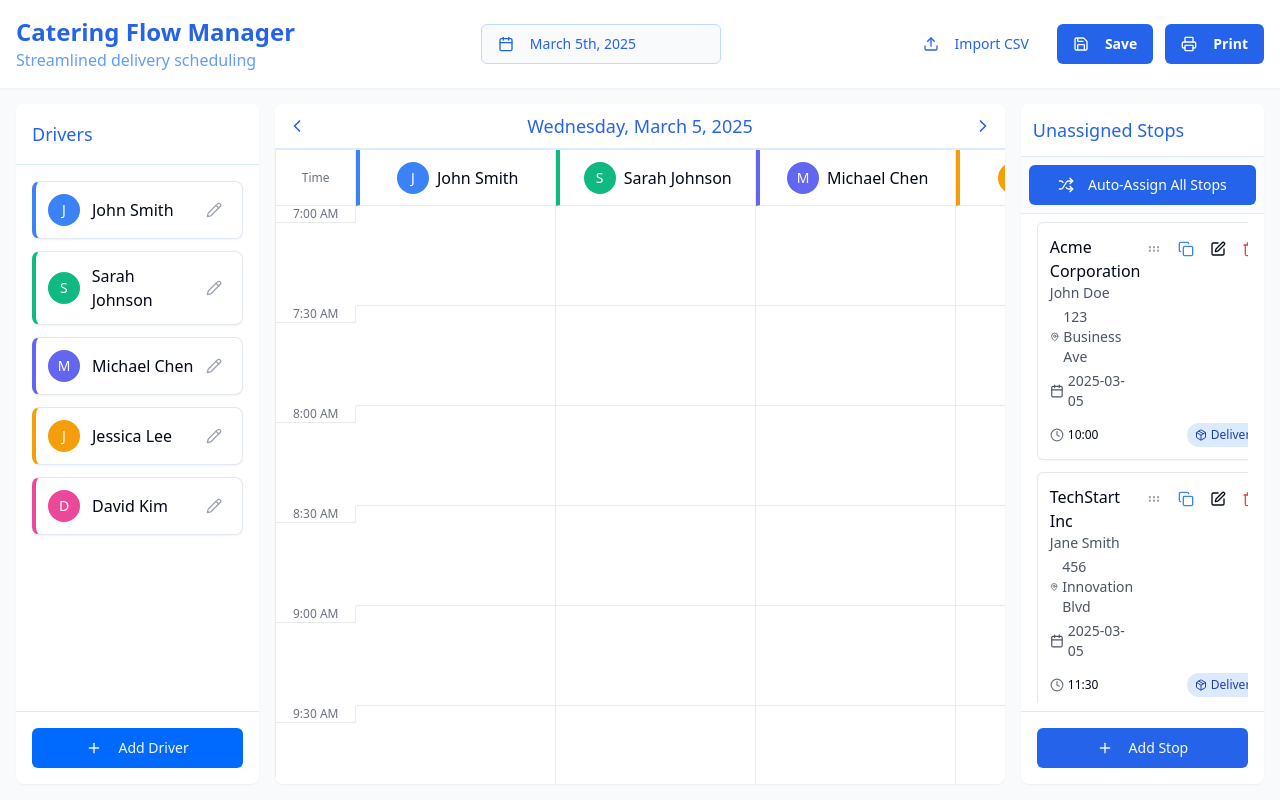
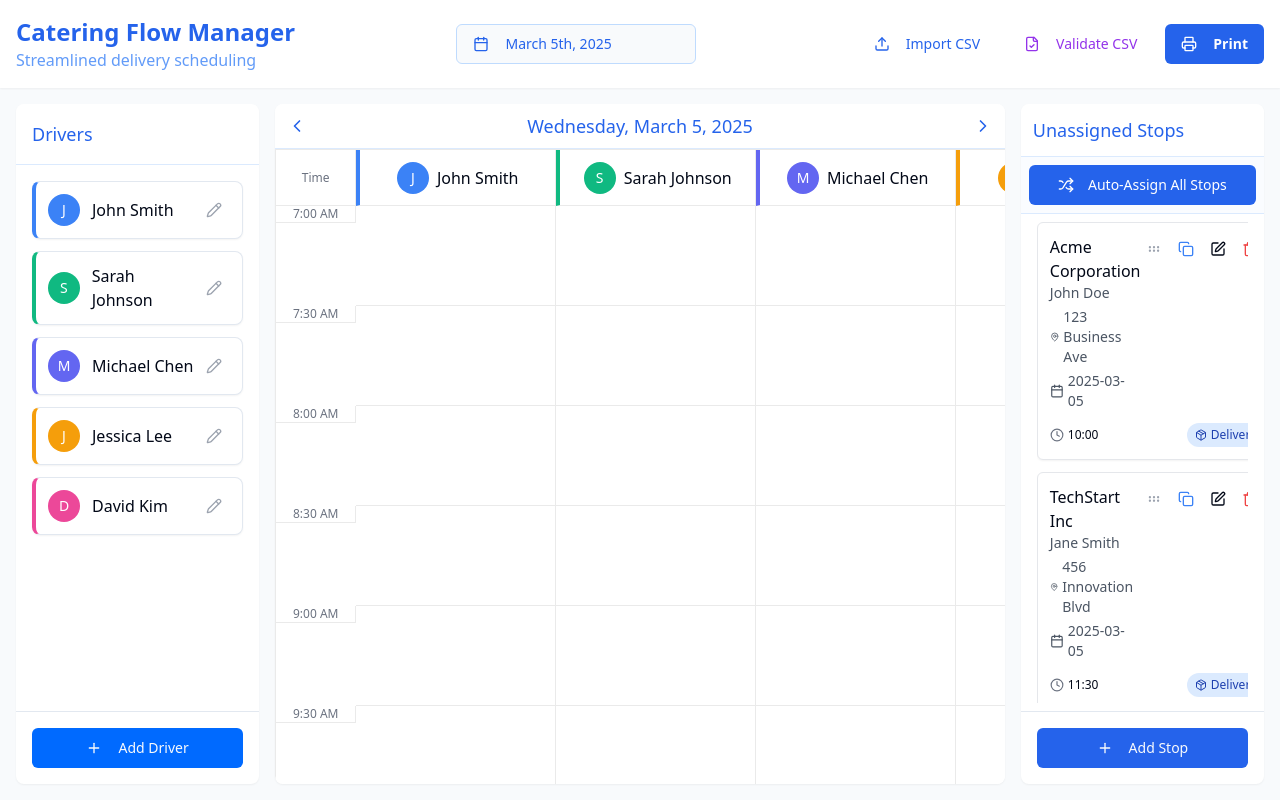
Before and after one commit to sigi-o/ruta-app, a React (Vite) app: page / in a window 1280 px wide. Built offline with nearby package versions, Linux system fonts and the light colour scheme.

Commit message:
Refactor header buttons
- Removed the "Save" button.
- Added a "Validate CSV" button next to the "Import CSV" button.

```diff
--- a/src/components/CsvImportModal.tsx
+++ b/src/components/CsvImportModal.tsx
@@ -150,7 +150,7 @@ const CsvImportModal: React.FC<CsvImportModalProps> = ({ isOpen, onClose }) => {
             <Button
               onClick={verifyFile}
               disabled={!file || isLoading}
-              className="w-full bg-blue-600 hover:bg-blue-700 text-white"
+              className="w-full bg-purple-600 hover:bg-purple-700 text-white"
             >
               <FileCheck className="h-4 w-4 mr-2" />
               {isLoading ? "Verifying..." : "Verify CSV"}
--- a/src/pages/Index.tsx
+++ b/src/pages/Index.tsx
@@ -1,4 +1,3 @@
-
 import React, { useState, useEffect, useRef } from 'react';
 import { ScheduleProvider } from '@/context/ScheduleContext';
 import { DateProvider, useDateSystem } from '@/context/DateContext';
@@ -11,7 +10,7 @@ import { Button } from '@/components/ui/button';
 import { Calendar } from '@/components/ui/calendar';
 import { Popover, PopoverContent, PopoverTrigger } from '@/components/ui/popover';
 import { format } from 'date-fns';
-import { CalendarIcon, Download, Upload, Printer, Save } from 'lucide-react';
+import { CalendarIcon, Upload, Printer, FileCheck } from 'lucide-react';
 import { useSchedule } from '@/context/ScheduleContext';
 
 const ScheduleManager: React.FC = () => {
@@ -129,10 +128,11 @@ const ScheduleManager: React.FC = () => {
           </Button>
 
           <Button
-            className="bg-blue-600 text-white hover:bg-blue-700 font-semibold"
-            onClick={saveSchedule}
+            variant="ghost"
+            className="text-purple-600 hover:bg-purple-50 hover:text-purple-700"
+            onClick={() => saveSchedule()}
           >
-            <Save className="h-4 w-4 mr-2" /> Save
+            <FileCheck className="h-4 w-4 mr-2" /> Validate CSV
           </Button>
 
           <Button
```
